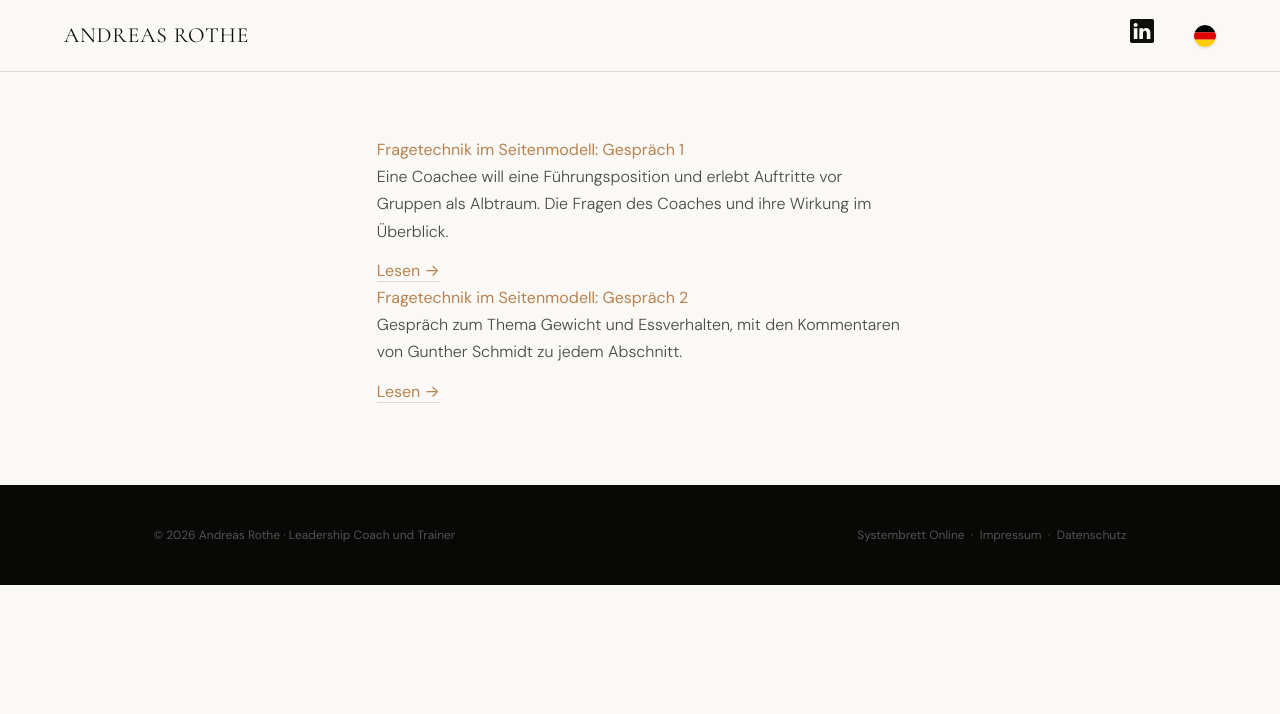
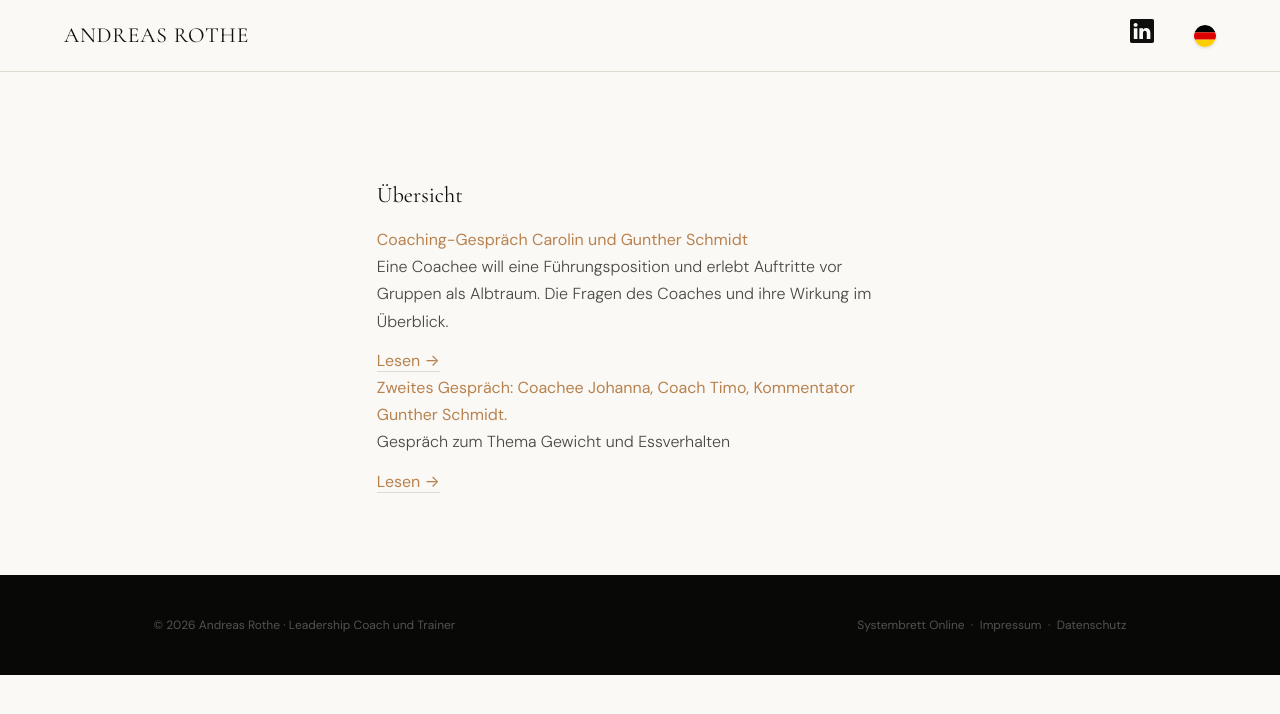
Before and after one commit to arothe161/andreasrothe, a Jekyll site: the page built from intern/index.html, in a window 1280 px wide. Shown: the top 714 px of the page. Built offline with Jekyll 4.4.1, drawn with Linux system fonts in a browser that asks for light colours.

Commit message:
Update blog card titles and descriptions

```diff
--- a/intern/index.html
+++ b/intern/index.html
@@ -8,15 +8,17 @@ subtitle: Übungsunterlagen zur Fragetechnik im hypnosystemischen Coaching.
 sitemap: false
 extra_head: '<meta name="robots" content="noindex, nofollow, noarchive">'
 ---
+<h2>Übersicht</h2>
 <div class="blog-list">
   <a class="blog-card" href="{{ '/intern/hypnosystemischer-ansatz-coaching-1/' | relative_url }}">
-    <div class="blog-card-title">Fragetechnik im Seitenmodell: Gespräch 1</div>
+    <div class="blog-card-title">Coaching-Gespräch Carolin und Gunther Schmidt</div>
     <p class="blog-card-text">Eine Coachee will eine Führungsposition und erlebt Auftritte vor Gruppen als Albtraum. Die Fragen des Coaches und ihre Wirkung im Überblick.</p>
     <span class="blog-card-link">Lesen →</span>
   </a>
+  <br>
   <a class="blog-card" href="{{ '/intern/hypnosystemischer-ansatz-coaching-2/' | relative_url }}">
-    <div class="blog-card-title">Fragetechnik im Seitenmodell: Gespräch 2</div>
-    <p class="blog-card-text">Gespräch zum Thema Gewicht und Essverhalten, mit den Kommentaren von Gunther Schmidt zu jedem Abschnitt.</p>
+    <div class="blog-card-title">Zweites Gespräch: Coachee Johanna, Coach Timo, Kommentator Gunther Schmidt. </div>
+    <p class="blog-card-text">Gespräch zum Thema Gewicht und Essverhalten</p>
     <span class="blog-card-link">Lesen →</span>
   </a>
 </div>
```
